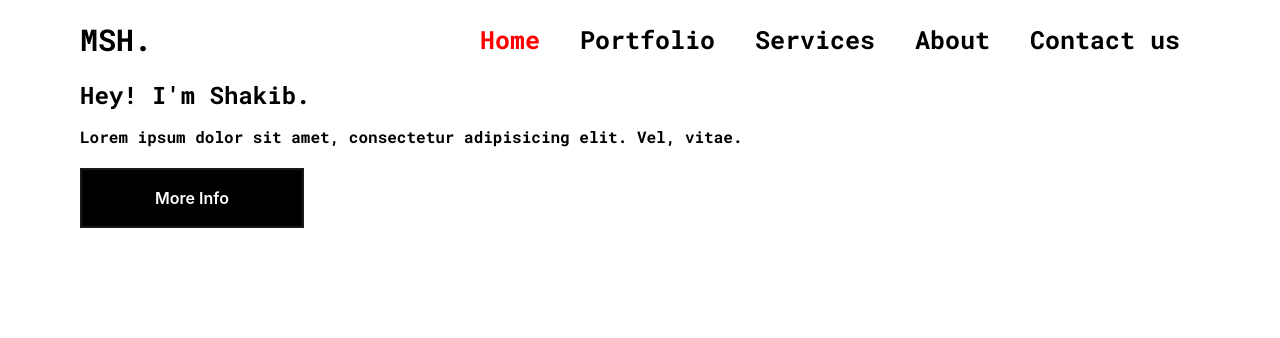
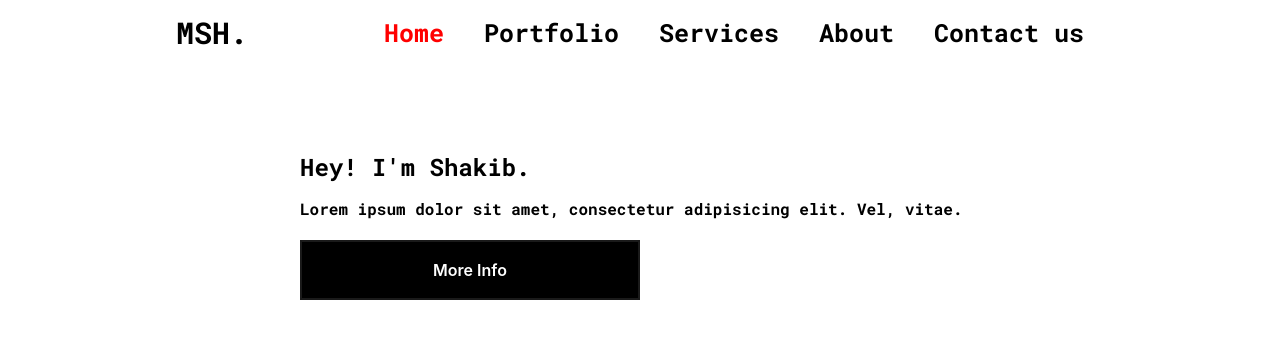
Before and after one commit to shakibhossainmuhammad/my-portfolio-website, a plain HTML site: page index.html in a window 1280 px wide. Drawn offline with Linux system fonts and the light colour scheme.

Commit message:
modified css

```diff
--- a/css/style.css
+++ b/css/style.css
@@ -3,16 +3,24 @@
   margin: 0;
   padding: 0;
   box-sizing: border-box;
-  background-color: #fff;
+}
+
+html,
+body {
   font-family: 'Roboto Mono', monospace;
+  width: 100vw;
+  min-height: 100vh;
 }
 
 #header {
+  width: 85%;
+  height: 65px;
+  margin: 0 auto;
+  background: #fff;
   display: flex;
   align-items: center;
   justify-content: space-between;
   padding: 20px 80px;
-  background: #fff;
 }
 
 #header a {
@@ -48,16 +56,14 @@
 
 /* Home page */
 #hero {
+  height: 40vh;
+  width: 100%;
   background-color: #fff;
-  padding: 0 80px;
+  padding: 0 300px;
   display: flex;
   flex-direction: column;
   align-items: flex-start;
   justify-content: center;
-  /* height: 90vh;
-  width: 100%;
-  background-size: cover;
-  background-position: top 25% right 25%; */
 }
 
 #hero h1 {
@@ -89,7 +95,7 @@
   user-select: none;
   -webkit-user-select: none;
   touch-action: manipulation;
-  width: 20%;
+  width: 50%;
   will-change: transform;
 }
 
```
